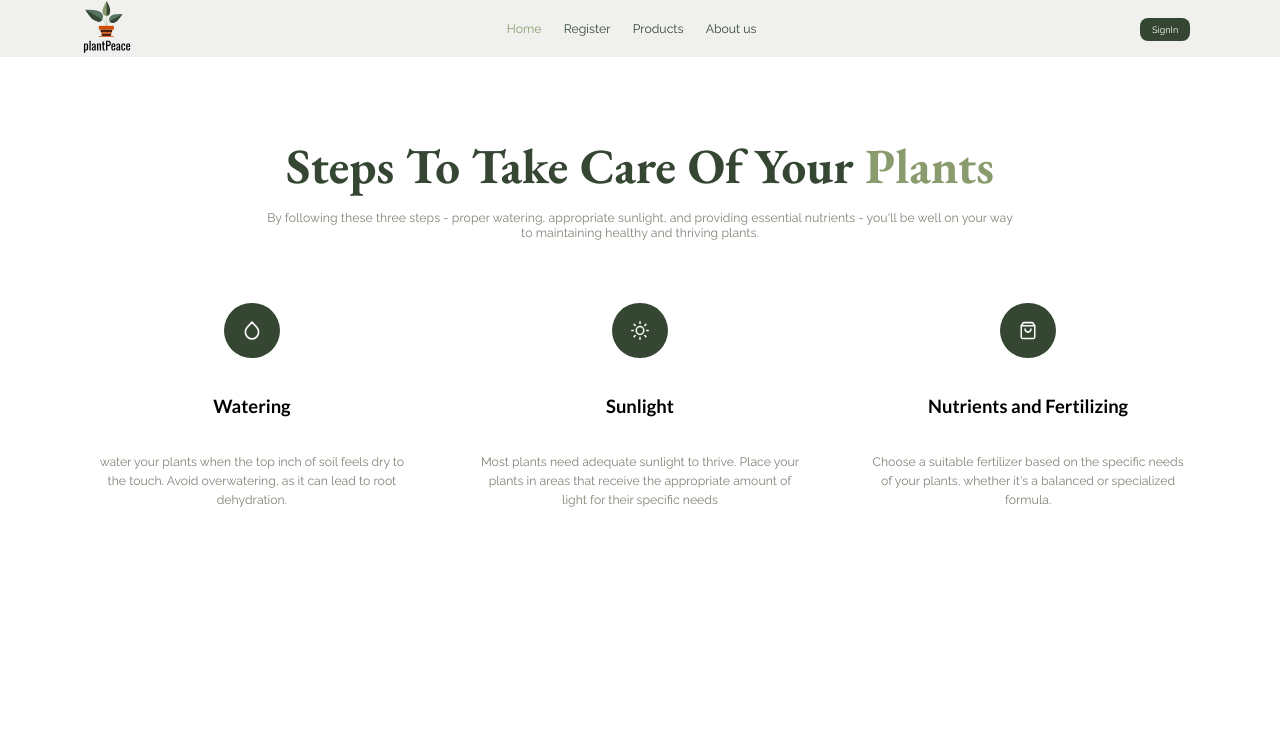
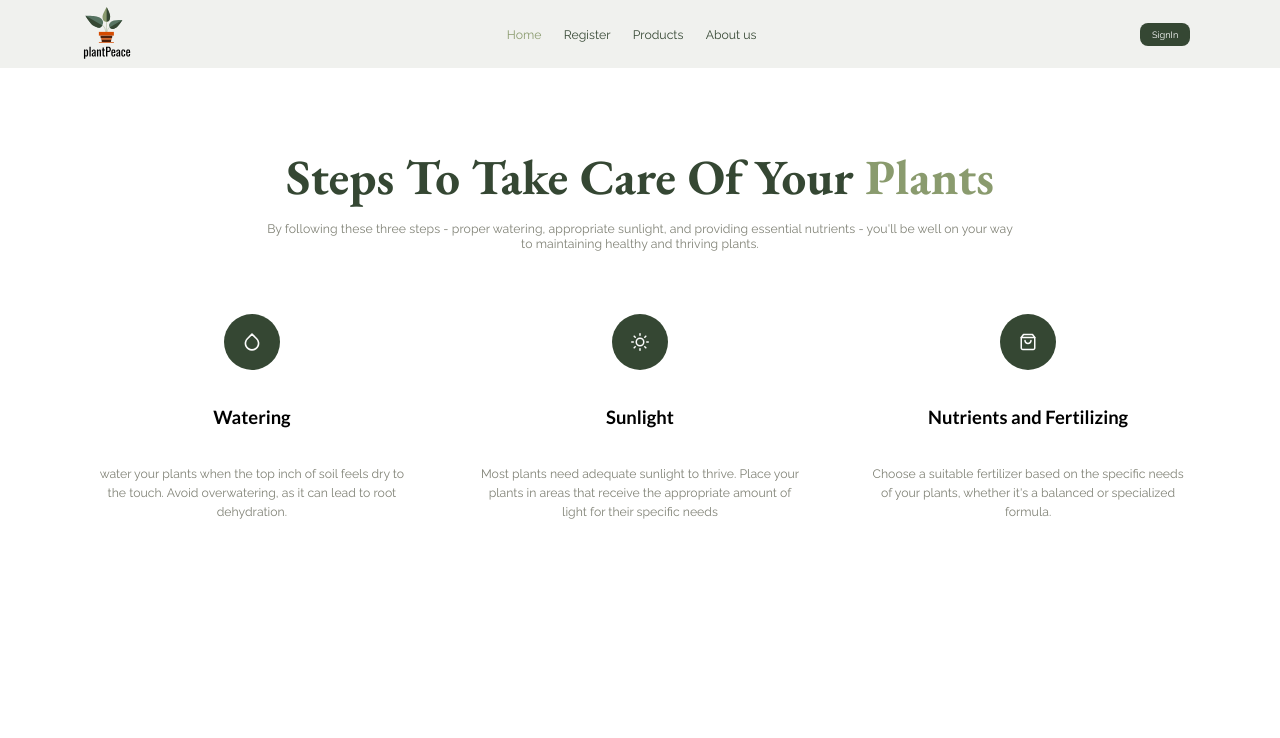
Before and after one commit to Erik-Fontella/NanWarriors-desafio2-Plantei, a React (Vite) app in the folder plantei-web/: page / in a window 1280 px wide. Shown: the top 738 px of the page. Built offline with nearby package versions, Linux system fonts and the light colour scheme; no server answers.

Commit message:
fix: correção da altura do header

```diff
--- a/plantei-web/src/components/Header/Header.css
+++ b/plantei-web/src/components/Header/Header.css
@@ -9,6 +9,7 @@ header {
   align-items: center;
   max-width: 145.3rem;
   width: 100%;
+  height: 8.9rem;
 }
 
 .header-login-button {
```
